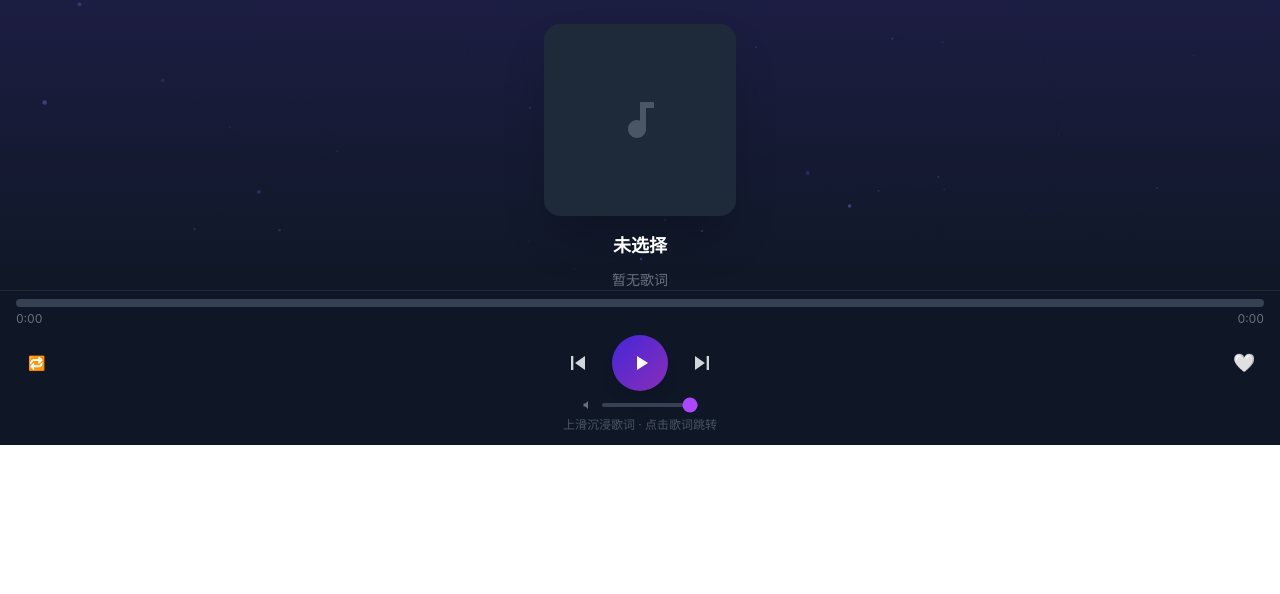
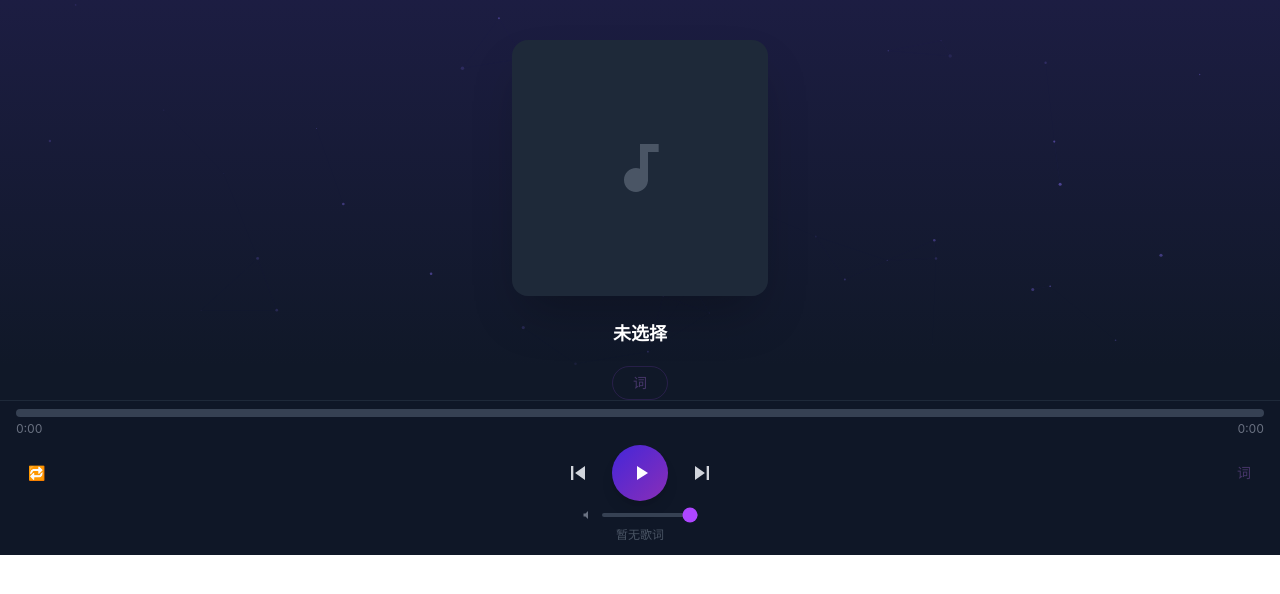
Before and after one commit to xiaoyi-music/yingyue, a React (Vite) app: page /now-playing in a window 1280 px wide. Shown: the top 594 px of the page. Built offline with nearby package versions, Linux system fonts and the light colour scheme.

Commit message:
歌词改为按钮触发弹窗显示，点击「词」查看歌词

```diff
--- a/src/pages/NowPlayingPage.jsx
+++ b/src/pages/NowPlayingPage.jsx
@@ -1,10 +1,9 @@
-import { useState, useMemo, useCallback, useRef } from 'react'
+import { useState, useMemo, useRef } from 'react'
 import usePlayerStore, { PlayMode } from '../stores/playerStore'
 import useAlbumArt from '../hooks/useAlbumArt'
 import { simplify } from '../utils/simplify'
 import { parseLyrics, fillWordTiming } from '../utils/lyricsParser'
 import LyricRenderer from '../components/LyricRenderer'
-import ImmersiveLyrics from '../components/ImmersiveLyrics'
 import Particles from '../components/Particles'
 
 function formatTime(s) {
@@ -37,54 +36,72 @@ export default function NowPlayingPage() {
 
   const song = playlist[currentIndex] ?? null
   const coverUrl = useAlbumArt(song?.source, song?.pic_id, 500)
-  const [immersive, setImmersive] = useState(false)
-  const [favorited, setFavorited] = useState(false)
 
-  // 解析歌词 + 填充逐字时间
+  // 歌词弹窗状态
+  const [showLyrics, setShowLyrics] = useState(false)
+  const lyricRef = useRef(null)
+
   const timedLyrics = useMemo(() => fillWordTiming(parseLyrics(lyric)), [lyric])
   const parsedTLyric = useMemo(() => parseLyrics(tlyric), [tlyric])
 
-  // 进度色相
   const progress = duration > 0 ? currentTime / duration : 0
   const hue = (250 + progress * 220) % 360
 
-  // 上滑手势 → 沉浸模式
-  const touchStartY = useRef(0)
-  const handleTouchStart = useCallback((e) => { touchStartY.current = e.touches[0].clientY }, [])
-  const handleTouchEnd = useCallback((e) => {
-    if (touchStartY.current - e.changedTouches[0].clientY > 50) setImmersive(true)
-  }, [])
+  return (
+    <div className="relative flex h-full flex-col bg-gray-900 overflow-hidden">
+      {/* ===== 歌词弹窗 ===== */}
+      {showLyrics && (
+        <div className="fixed inset-0 z-50 flex flex-col bg-gray-950/95">
+          {/* 模糊背景 */}
+          {coverUrl && (
+            <div className="absolute inset-0">
+              <img src={coverUrl} alt="" className="h-full w-full scale-110 object-cover"
+                style={{ filter: 'blur(40px) brightness(0.25)' }} />
+            </div>
+          )}
 
-  return (
-    <div
-      className="relative flex h-full flex-col bg-gray-900"
-      onTouchStart={handleTouchStart}
-      onTouchEnd={handleTouchEnd}
+          <Particles hue={hue} isPlaying={isPlaying} />
+
+          {/* 顶部 */}
+          <div className="relative z-10 flex items-center justify-between px-4 py-3">
+            <span className="text-xs tabular-nums text-gray-500">
+              {formatTime(currentTime)} / {formatTime(duration)}
+            </span>
+            <span className="text-xs text-gray-500">{song ? simplify(song.name) : ''}</span>
+            <button
+              onClick={() => setShowLyrics(false)}
+              className="rounded-full bg-white/10 px-4 py-1.5 text-sm text-white hover:bg-white/20 transition"
             >
-      {/* 沉浸式全屏歌词 */}
-      {immersive && (
-        <ImmersiveLyrics
-          timedLyrics={timedLyrics}
-          parsedTLyric={parsedTLyric}
+              关闭
+            </button>
+          </div>
+
+          {/* 歌词 */}
+          <div className="relative z-10 flex-1 min-h-0">
+            <LyricRenderer
+              ref={lyricRef}
+              lyrics={timedLyrics}
+              tLyrics={parsedTLyric}
               currentTime={currentTime}
               duration={duration}
               hue={hue}
-          coverUrl={coverUrl}
               isPlaying={isPlaying}
-          onClose={() => setImmersive(false)}
               onSeek={seek}
+              className="h-full"
             />
+          </div>
+        </div>
       )}
 
-      {/* ===== 上：封面 + 歌曲信息 ===== */}
-      <div className="relative flex flex-shrink-0 flex-col items-center justify-center px-6 pt-6 pb-2">
+      {/* ===== 封面 + 歌曲信息 ===== */}
+      <div className="relative flex flex-shrink-0 flex-col items-center justify-center px-6 pt-10 pb-4">
         <div
           className="absolute inset-0 transition-colors duration-1000"
           style={{ background: `linear-gradient(180deg, hsla(${hue},50%,30%,0.35) 0%, transparent 100%)` }}
         />
         <Particles hue={hue} isPlaying={isPlaying} />
 
-        <div className="relative z-10 mb-4 w-48 overflow-hidden rounded-2xl shadow-2xl">
+        <div className="relative z-10 mb-6 w-56 overflow-hidden rounded-2xl shadow-2xl sm:w-64">
           {coverUrl ? (
             <img
               src={coverUrl} alt=""
@@ -92,7 +109,7 @@ export default function NowPlayingPage() {
             />
           ) : (
             <div className="flex aspect-square w-full items-center justify-center bg-gray-800">
-              <svg className="h-12 w-12 text-gray-600" fill="currentColor" viewBox="0 0 24 24">
+              <svg className="h-16 w-16 text-gray-600" fill="currentColor" viewBox="0 0 24 24">
                 <path d="M12 3v9.28a4.39 4.39 0 0 0-1.5-.28C8.01 12 6 14.01 6 16.5S8.01 21 10.5 21c2.31 0 4.2-1.75 4.45-4H15V6h4V3h-7z" />
               </svg>
             </div>
@@ -108,19 +125,17 @@ export default function NowPlayingPage() {
         </div>
       </div>
 
-      {/* ===== 下：RAF 歌词渲染器 ===== */}
-      <div className="relative flex-1 min-h-0">
-        <LyricRenderer
-          lyrics={timedLyrics}
-          tLyrics={parsedTLyric}
-          currentTime={currentTime}
-          duration={duration}
-          hue={hue}
-          isPlaying={isPlaying}
-          onSeek={seek}
-          compact
-          className="h-full"
-        />
+      {/* ===== 歌词按钮 + 空间 ===== */}
+      <div className="flex flex-1 items-start justify-center">
+        <button
+          onClick={() => setShowLyrics(true)}
+          disabled={!song || timedLyrics.length === 0}
+          className="rounded-full border border-purple-500/50 px-5 py-1.5 text-sm text-purple-400
+            hover:bg-purple-500/20 hover:border-purple-400 hover:text-purple-300
+            active:scale-95 transition-all disabled:opacity-30 disabled:cursor-not-allowed"
+        >
+          词
+        </button>
       </div>
 
       {/* ===== 底部控件 ===== */}
@@ -200,10 +215,13 @@ export default function NowPlayingPage() {
           </div>
 
           <button
-            onClick={() => setFavorited(!favorited)}
-            className={`w-10 text-center text-lg ${favorited ? 'text-red-400' : 'text-gray-400'}`}
+            onClick={() => setShowLyrics(true)}
+            disabled={!song || timedLyrics.length === 0}
+            className="w-10 text-center text-sm text-purple-400 hover:text-purple-300
+              disabled:opacity-30 disabled:cursor-not-allowed transition"
+            title="查看歌词"
           >
-            {favorited ? '❤️' : '🤍'}
+            词
           </button>
         </div>
 
@@ -219,7 +237,9 @@ export default function NowPlayingPage() {
           />
         </div>
 
-        <p className="mt-1.5 text-center text-xs text-gray-600">上滑沉浸歌词 · 点击歌词跳转</p>
+        <p className="mt-1.5 text-center text-xs text-gray-600">
+          {timedLyrics.length > 0 ? '点击「词」查看歌词' : '暂无歌词'}
+        </p>
       </div>
     </div>
   )
```
Lines whose indentation alone changed are shown as unchanged.
